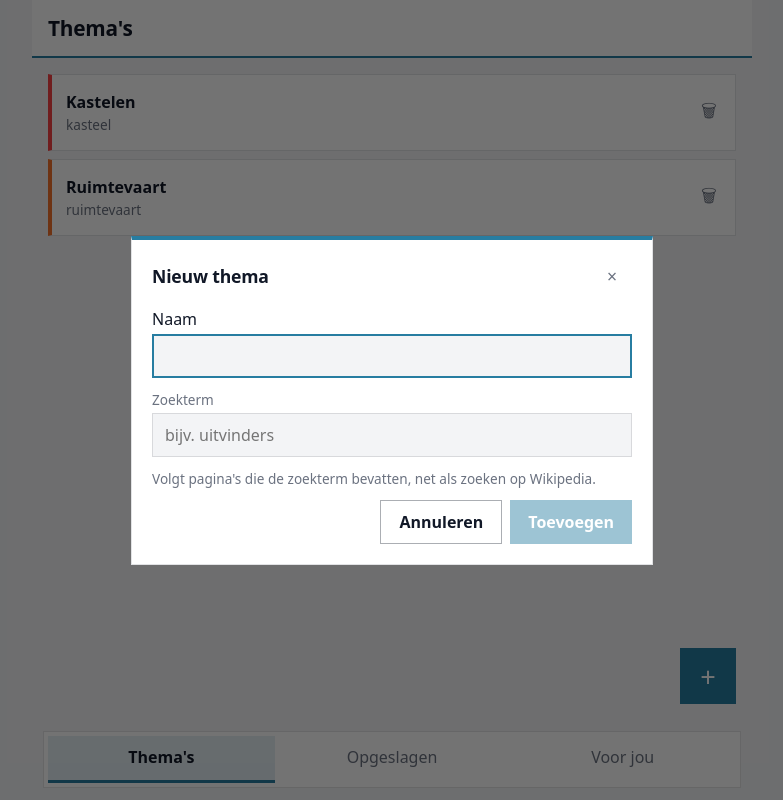
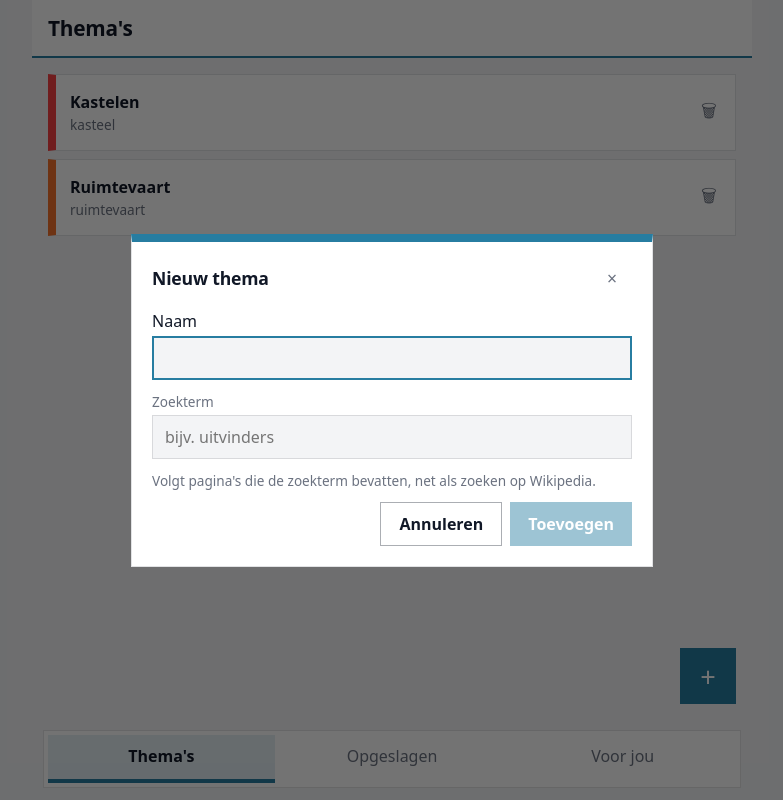
Before and after one commit to randelldb/wikiMe, a React (Vite) app: page / in a window 1280 px wide. Both pictures are taken after a click on the button "Thema toevoegen". Shown: the whole page, without its empty margins (248-1031 px from the left). Built offline with nearby package versions, Linux system fonts and the light colour scheme.

Commit message:
Thicker metro accent lines: 4px -> 8px stripes
Generated by Mistral Vibe.
Co-Authored-By: Mistral Vibe <vibe@mistral.ai>

```diff
--- a/src/index.css
+++ b/src/index.css
@@ -103,7 +103,7 @@ body {
   gap: 4px;
   background: var(--surface);
   border: 1px solid var(--border);
-  border-left: 4px solid var(--list-accent, var(--primary));
+  border-left: 8px solid var(--list-accent, var(--primary));
   padding: 4px 6px 4px 0;
 }
 
@@ -279,7 +279,7 @@ body {
   flex: 1;
   padding: 10px 0 12px;
   border: none;
-  border-bottom: 3px solid transparent;
+  border-bottom: 4px solid transparent;
   background: transparent;
   color: var(--muted);
   font: inherit;
@@ -304,7 +304,7 @@ body {
 .card {
   background: var(--surface);
   border: 1px solid var(--border);
-  border-top: 4px solid var(--primary);
+  border-top: 8px solid var(--primary);
   margin: 12px 16px;
   overflow: hidden;
   cursor: pointer;
@@ -377,7 +377,7 @@ body {
   transform: translateX(-50%);
   background: var(--surface);
   border: 1px solid var(--border);
-  border-left: 4px solid var(--c-sun);
+  border-left: 8px solid var(--c-sun);
   padding: 12px 16px;
   cursor: pointer;
   max-width: 90vw;
@@ -440,7 +440,7 @@ body {
   width: min(480px, 100%);
   background: var(--surface);
   border: 1px solid var(--border);
-  border-top: 4px solid var(--primary);
+  border-top: 8px solid var(--primary);
   padding: 8px 20px 20px;
 }
 
```
